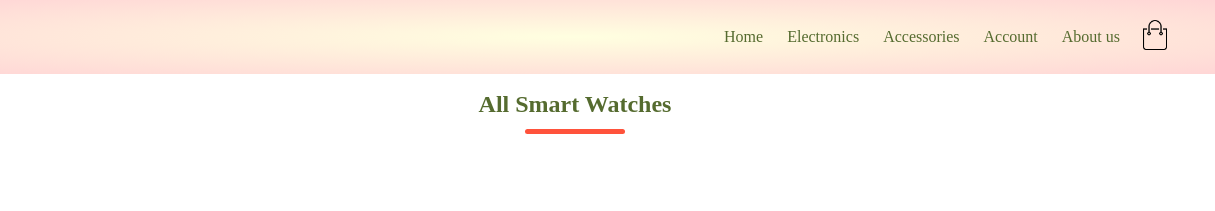
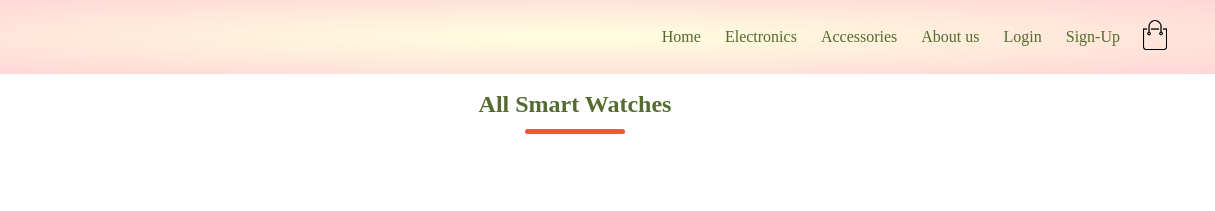
Before and after one commit to DZ521111/Online-Shopping-System, a plain HTML site: page E-Watches.htm in a window 1280 px wide. Shown: the top 211 px of the page, 65-1280 px from the left. Drawn offline with Linux system fonts and the light colour scheme.

Commit message:
Update E-Watches.htm

```diff
--- a/E-Watches.htm
+++ b/E-Watches.htm
@@ -21,8 +21,9 @@
                         <li><a href="index.htm">Home</a></li>
                         <li><a href="Electronics.htm">Electronics</a></li>
                         <li><a href="Accessories.htm">Accessories</a></li>
-                        <li><a href="Account.htm">Account</a></li>
                         <li><a href="Aboutus.htm">About us</a></li>
+                        <li><a href="Login.htm">Login</a></li>
+                        <li><a href="Registration.htm">Sign-Up</a></li>
                     </ul>
                 </nav>
                 <a href="Cart.htm"><img src="images/cart.png" width="30px" height="30px"></a>
```
